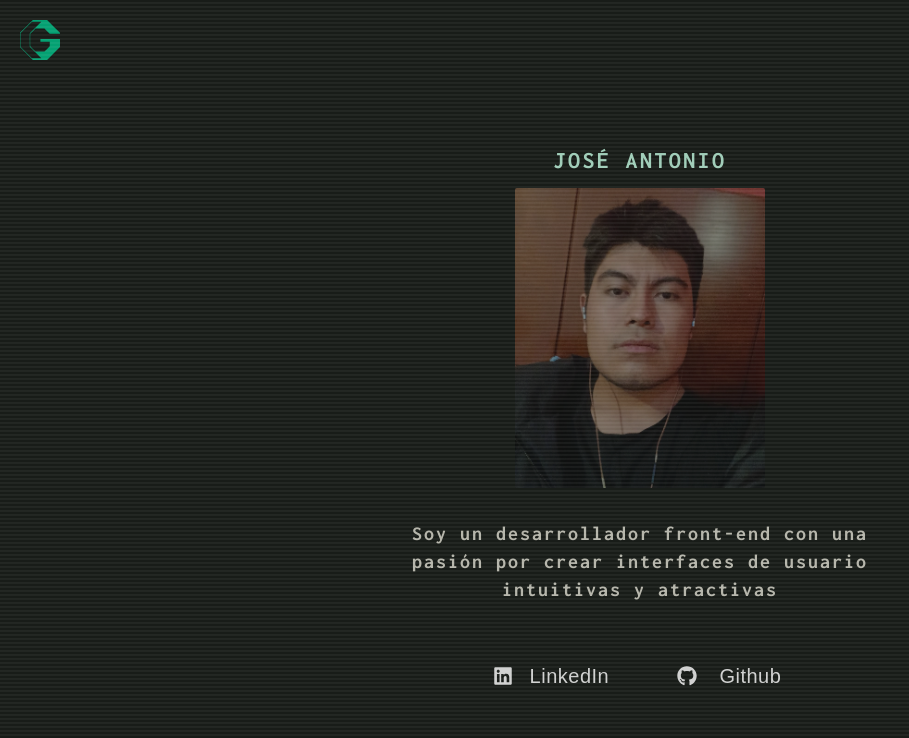
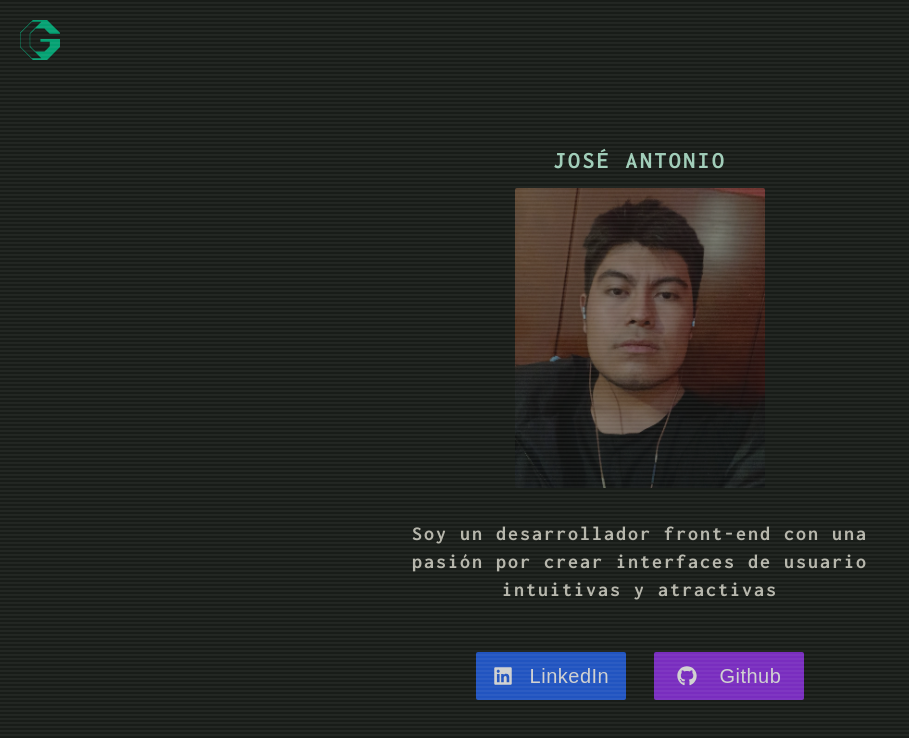
Before and after one commit to ERHy-UZ/portfolio_website, a Next.js app: page / in a window 1280 px wide. Shown: the top 738 px of the page, without its empty margins (0-909 px from the left). Built offline with nearby package versions, Linux system fonts and the light colour scheme; a web font is replaced by a local one.

Commit message:
segundo intento de bug de botones

```diff
--- a/src/components/ButtonSocial.tsx
+++ b/src/components/ButtonSocial.tsx
@@ -17,7 +17,7 @@ export default function ButtonSocial() {
         <motion.a
             whileHover={{scale: 1.04}}
             whileTap={{scale: 0.93}}
-            href={link} className={`flex justify-evenly items-center w-[100px] h-9 lg:w-[150px] lg:h-12 bg-${colorI}-600 hover:bg-${colorI}-800 text-white rounded-sm`}>
+            href={link} className={`flex justify-evenly items-center w-[100px] h-9 lg:w-[150px] lg:h-12 ${colorI} hover:${colorI} text-white rounded-sm`}>
             {icon}
             <p className='font-sf_pixelate text-xs lg:text-xl tracking-wide'>{nombre}</p>
         </motion.a>
```
